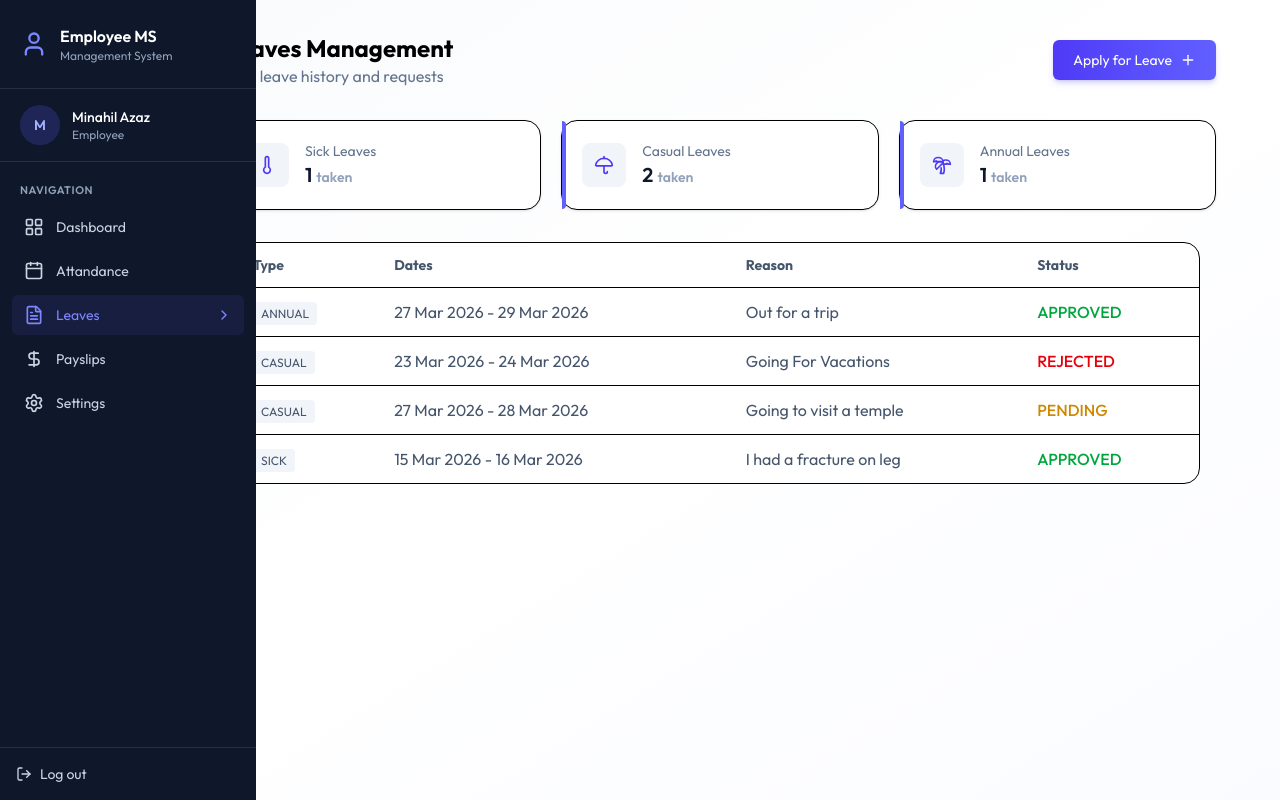
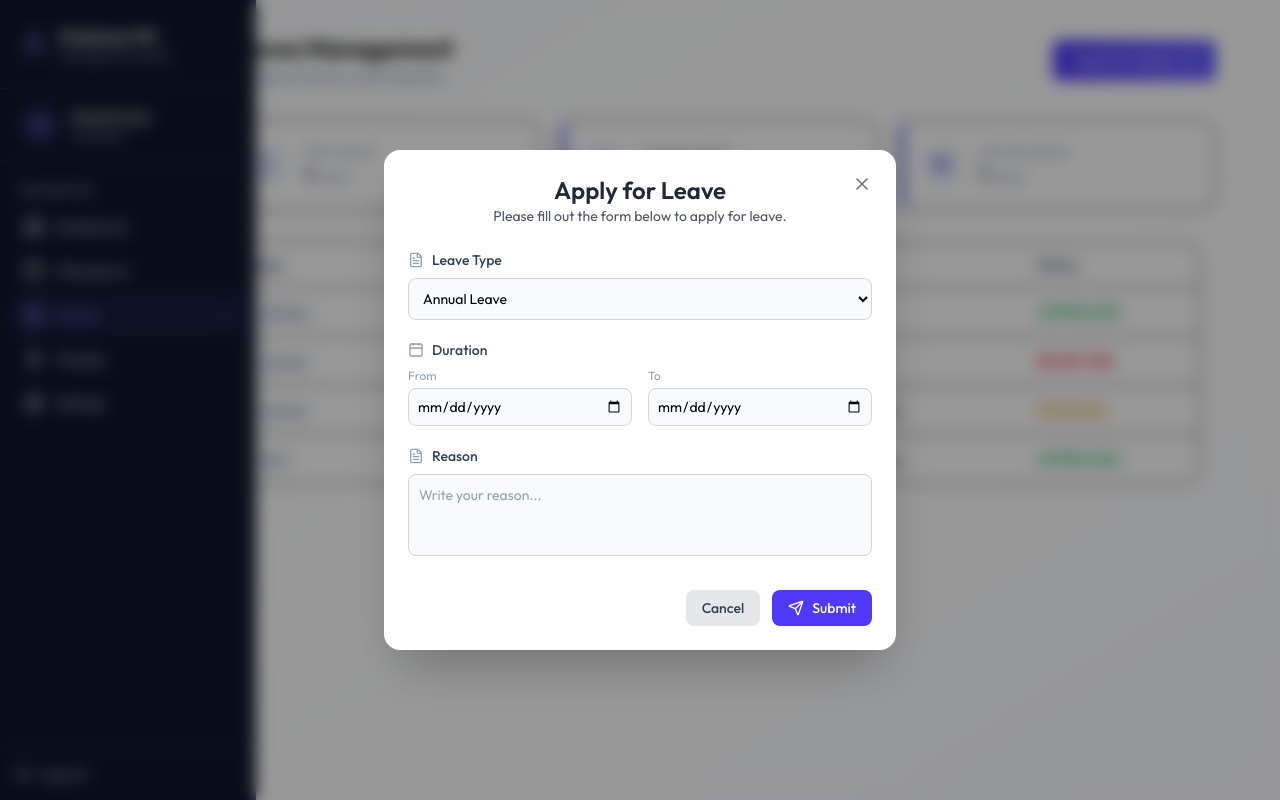
Before and after one commit to minahil-azaz/Employee-Management-System, a React (Vite) app in the folder client/: page /leaves in a window 1280 px wide. Both pictures are taken after a click on the button "Apply for Leave". Built offline with nearby package versions, Linux system fonts and the light colour scheme.

Commit message:
UI for leave management is complete

```diff
--- a/client/src/components/leaves/applyLeaveModel.jsx
+++ b/client/src/components/leaves/applyLeaveModel.jsx
@@ -0,0 +1,145 @@
+import React, { useState } from 'react'
+import { CalendarIcon, FileText, Loader2Icon, X, Send } from 'lucide-react'
+
+const ApplyLeaveModel = ({ open, onClose, onSuccess }) => {
+  const [loading, setLoading] = useState(false)
+
+  const today = new Date()
+  const tomorrow = new Date(today)
+  tomorrow.setDate(today.getDate() + 1)
+
+  const minDate = tomorrow.toISOString().split("T")[0]
+
+  const handleSubmit = (e) => {
+    e.preventDefault()
+    setLoading(true)
+
+    setTimeout(() => {
+      setLoading(false)
+      onSuccess?.()
+      onClose()
+    }, 1000)
+  }
+
+  if (!open) return null
+
+  return (
+    <div
+      className="fixed inset-0 z-50 flex items-center justify-center p-4 bg-black/40 backdrop-blur-sm"
+      onClick={onClose}
+    >
+      <div
+        className="relative w-full max-w-lg p-6 bg-white shadow-2xl rounded-2xl animate-fade-in"
+        onClick={(e) => e.stopPropagation()}
+      >
+        {/* HEADER */}
+        <div className="mb-6 text-center">
+          <h2 className="text-2xl font-semibold text-gray-800">
+            Apply for Leave
+          </h2>
+          <p className="text-sm text-gray-600">
+            Please fill out the form below to apply for leave.
+          </p>
+        </div>
+
+        {/* CLOSE BUTTON */}
+        <button
+          onClick={onClose}
+          className="absolute p-2 transition rounded-full top-4 right-4 hover:bg-gray-200"
+        >
+          <X className="w-5 h-5 text-gray-500 hover:text-gray-700" />
+        </button>
+
+        {/* FORM */}
+        <form onSubmit={handleSubmit} className="space-y-5">
+
+          {/* LEAVE TYPE */}
+          <div>
+            <label className="flex items-center gap-2 mb-2 text-sm font-medium text-slate-700">
+              <FileText className="w-4 h-4 text-slate-400" />
+              Leave Type
+            </label>
+            <select className="w-full p-2.5 border border-gray-300 rounded-lg focus:ring-2 focus:ring-indigo-500 focus:outline-none">
+              <option value="ANNUAL">Annual Leave</option>
+              <option value="SICK">Sick Leave</option>
+              <option value="CASUAL">Casual Leave</option>
+            </select>
+          </div>
+
+          {/* DURATION */}
+          <div>
+            <label className="flex items-center gap-2 mb-2 text-sm font-medium text-slate-700">
+              <CalendarIcon className="w-4 h-4 text-slate-400" />
+              Duration
+            </label>
+
+            <div className="grid grid-cols-2 gap-4">
+              <div>
+                <span className="block mb-1 text-xs text-slate-400">
+                  From
+                </span>
+                <input
+                  type="date"
+                  min={minDate}
+                  required
+                  className="w-full p-2 border border-gray-300 rounded-lg focus:ring-2 focus:ring-indigo-500 focus:outline-none"
+                />
+              </div>
+
+              <div>
+                <span className="block mb-1 text-xs text-slate-400">
+                  To
+                </span>
+                <input
+                  type="date"
+                  min={minDate}
+                  required
+                  className="w-full p-2 border border-gray-300 rounded-lg focus:ring-2 focus:ring-indigo-500 focus:outline-none"
+                />
+              </div>
+            </div>
+          </div>
+
+          {/* REASON */}
+          <div>
+            <label className="flex items-center gap-2 mb-2 text-sm font-medium text-slate-700">
+              <FileText className="w-4 h-4 text-slate-400" />
+              Reason
+            </label>
+            <textarea
+              rows="3"
+              placeholder="Write your reason..."
+              className="w-full p-2.5 border border-gray-300 rounded-lg resize-none focus:ring-2 focus:ring-indigo-500 focus:outline-none"
+            />
+          </div>
+
+          {/* BUTTONS */}
+          <div className="flex justify-end gap-3 pt-2">
+            <button
+              type="button"
+              onClick={onClose}
+              className="px-4 py-2 text-sm font-medium text-gray-700 bg-gray-200 rounded-lg hover:bg-gray-300"
+            >
+              Cancel
+            </button>
+
+            <button
+              type="submit"
+              disabled={loading}
+              className="flex items-center gap-2 px-4 py-2 text-sm font-medium text-white bg-indigo-600 rounded-lg hover:bg-indigo-700 disabled:opacity-50"
+            >
+              {loading ? (
+                <Loader2Icon className="w-4 h-4 animate-spin" />
+              ) : (
+                <Send className="w-4 h-4" />
+              )}
+              {loading ? "Submitting..." : "Submit"}
+            </button>
+          </div>
+        </form>
+      </div>
+    </div>
+  )
+}
+
+export default ApplyLeaveModel
--- a/client/src/pages/Leaves.jsx
+++ b/client/src/pages/Leaves.jsx
@@ -2,7 +2,8 @@ import React, { useState, useEffect, useCallback } from 'react'
 import { dummyLeaveData } from "../data/assets"
 import { PalmtreeIcon, Plus, ThermometerIcon, UmbrellaIcon } from 'lucide-react'
 import Loading from "../components/Loading"
-import LeavesHistory from "../components/leaves/leavesHistory" // ✅ correct path
+import LeavesHistory from "../components/leaves/leavesHistory"
+import ApplyLeaveModel from "../components/leaves/ApplyLeaveModel"
 
 const Leaves = () => {
   const [leave, setLeave] = useState([])
@@ -113,7 +114,7 @@ const Leaves = () => {
         isAdmin={isAdmin}
         onUpdate={fetchLeaves}   // ✅ FIXED prop name
       />
-
+      <ApplyLeaveModel open={showModal} onClose={() => setShowModal(false)} onSucesss={fetchLeaves} />
     </div>
   )
 }
```
